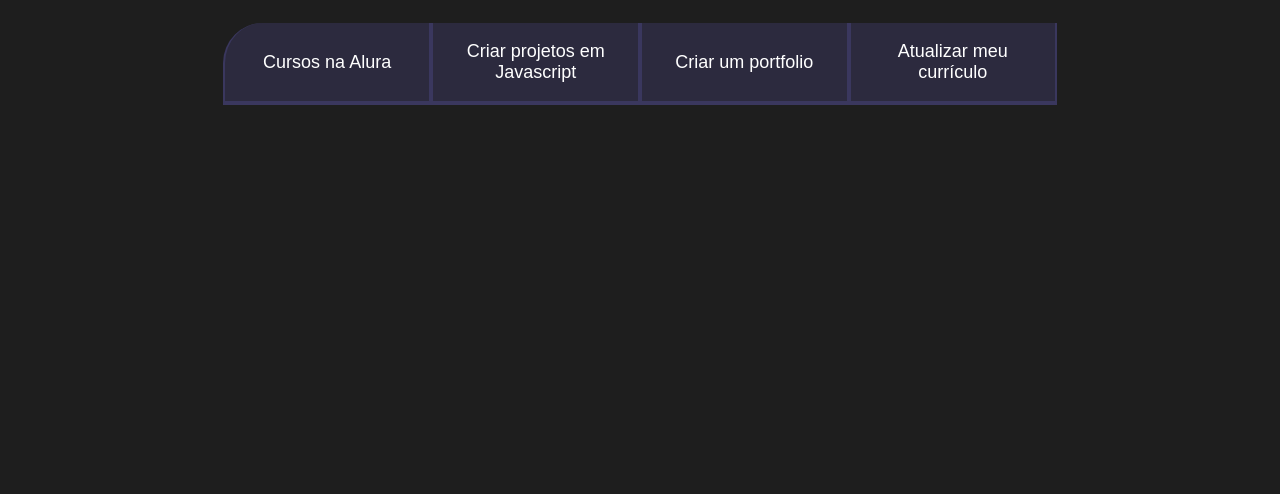
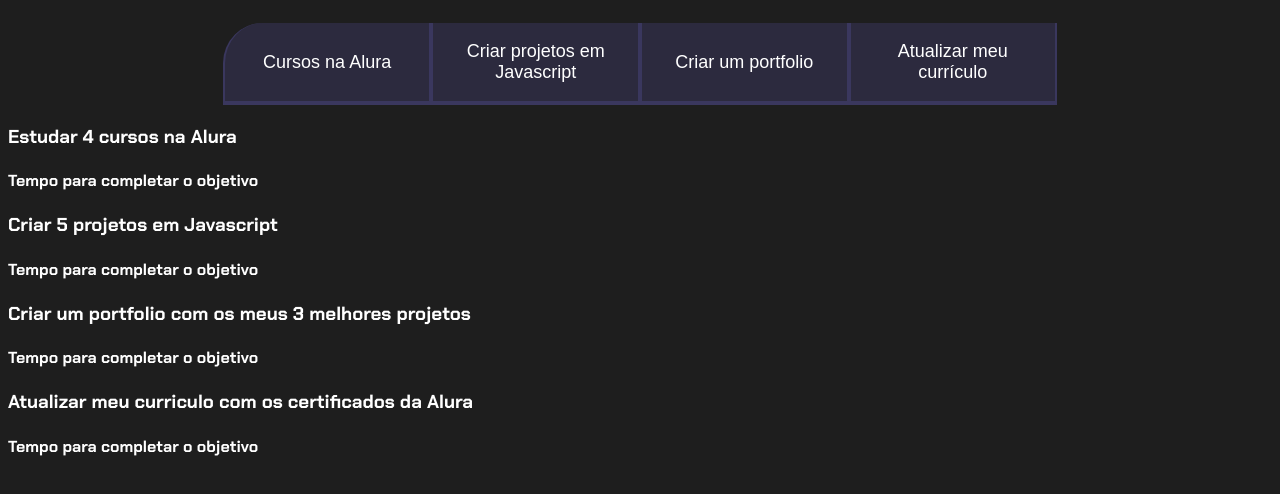
Before and after one commit to isaservienski/projeto-de-vida-, a plain HTML site: page index.html in a window 1280 px wide. Shown: the part 80-574 px from the top of the page. Drawn offline with Linux system fonts and the light colour scheme.

Commit message:
atualizando

```diff
--- a/index.html
+++ b/index.html
@@ -20,3 +20,36 @@
     <script src="main.js"></script>
   </body>
 </html>
+
+<div class="abas-textos">
+  <div class="aba-conteudo">
+    <h3 class="aba-conteudo-titulo-principal">Estudar 4 cursos na Alura</h3>
+    <h4 class="aba-conteudo-titulo-secundario">
+      Tempo para completar o objetivo
+    </h4>
+  </div>
+  <div class="aba-conteudo">
+    <h3 class="aba-conteudo-titulo-principal">
+      Criar 5 projetos em Javascript
+    </h3>
+    <h4 class="aba-conteudo-titulo-secundario">
+      Tempo para completar o objetivo
+    </h4>
+  </div>
+  <div class="aba-conteudo">
+    <h3 class="aba-conteudo-titulo-principal">
+      Criar um portfolio com os meus 3 melhores projetos
+    </h3>
+    <h4 class="aba-conteudo-titulo-secundario">
+      Tempo para completar o objetivo
+    </h4>
+  </div>
+  <div class="aba-conteudo">
+    <h3 class="aba-conteudo-titulo-principal">
+      Atualizar meu curriculo com os certificados da Alura
+    </h3>
+    <h4 class="aba-conteudo-titulo-secundario">
+      Tempo para completar o objetivo
+    </h4>
+  </div>
+</div>
```
